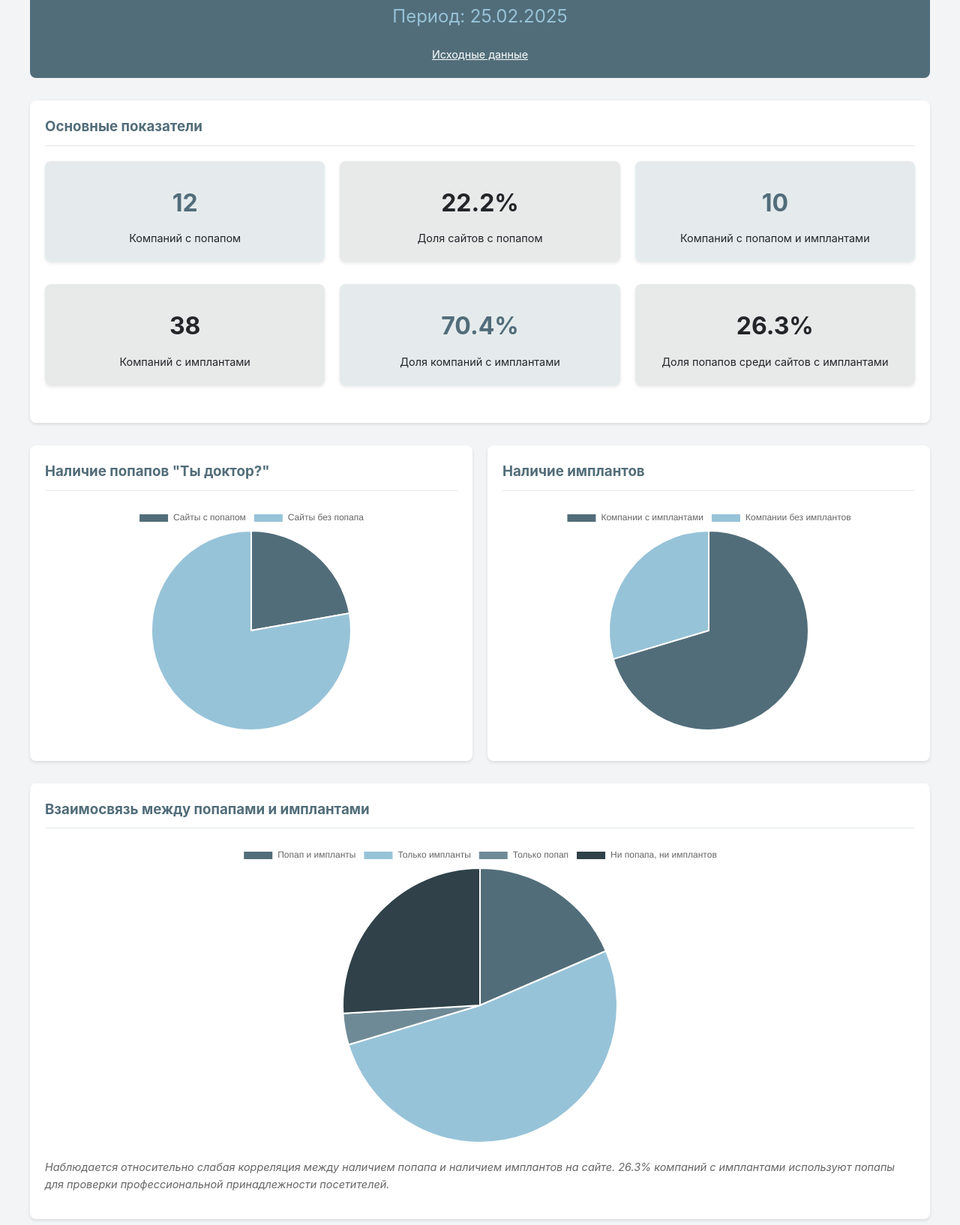
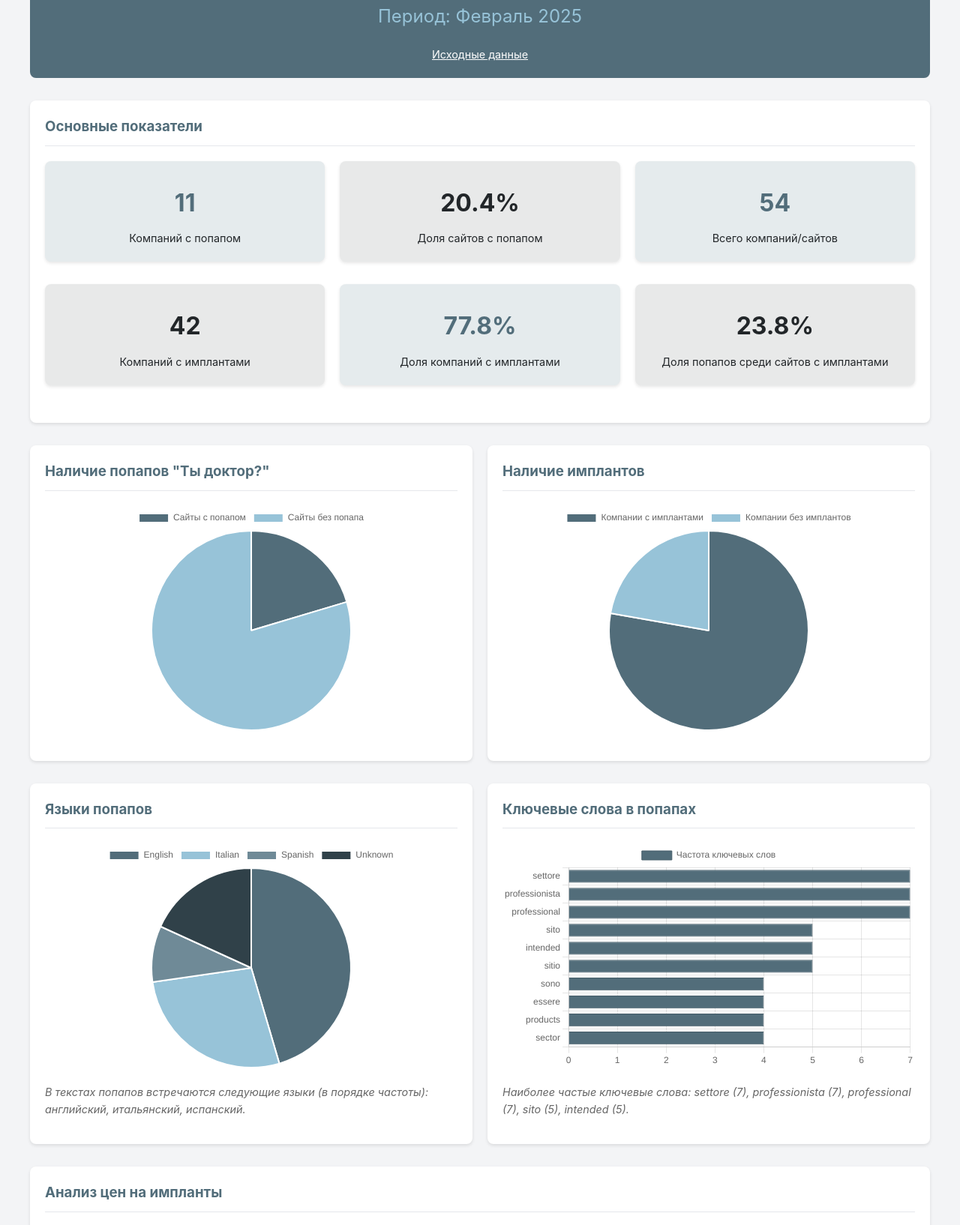
Before and after one commit to artemutka/dental-competitors-report, a plain HTML site: page index.html in a window 1280 px wide. Shown: the part 171-1805 px from the top of the page at 75% size. Drawn offline with nearby package versions, Linux system fonts and the light colour scheme.

Commit message:
Complete update of index.html with February 2025 data and requested changes

```diff
--- a/index.html
+++ b/index.html
@@ -188,9 +188,9 @@
     <div class="container">
         <div class="header">
             <h1>Аналитика конкурентов по попапам "Ты доктор?" и ценам на импланты</h1>
-            <h2>Период: 25.02.2025</h2>
+            <h2>Период: Февраль 2025</h2>
             <div class="data-source">
-                <a href="https://github.com/artemutka/dental-competitors-report" target="_blank">Исходные данные</a>
+                <a href="https://docs.google.com/spreadsheets/d/1bSZqfPODRGw8Ke5zq6ZT_KabqLyw8D4lmQ-3SRbmqzs/edit?gid=0#gid=0" target="_blank">Исходные данные</a>
             </div>
         </div>
 
@@ -198,29 +198,29 @@
             <h3>Основные показатели</h3>
             <div class="stats-row">
                 <div class="stat-box brand-bg">
-                    <div class="stat-value brand-text">12</div>
+                    <div class="stat-value brand-text">11</div>
                     <div class="stat-label">Компаний с попапом</div>
                 </div>
                 <div class="stat-box brand-accent-bg">
-                    <div class="stat-value accent-text">22.2%</div>
+                    <div class="stat-value accent-text">20.4%</div>
                     <div class="stat-label">Доля сайтов с попапом</div>
                 </div>
                 <div class="stat-box brand-bg">
-                    <div class="stat-value brand-text">10</div>
-                    <div class="stat-label">Компаний с попапом и имплантами</div>
+                    <div class="stat-value brand-text">54</div>
+                    <div class="stat-label">Всего компаний/сайтов</div>
                 </div>
             </div>
             <div class="stats-row">
                 <div class="stat-box brand-accent-bg">
-                    <div class="stat-value accent-text">38</div>
+                    <div class="stat-value accent-text">42</div>
                     <div class="stat-label">Компаний с имплантами</div>
                 </div>
                 <div class="stat-box brand-bg">
-                    <div class="stat-value brand-text">70.4%</div>
+                    <div class="stat-value brand-text">77.8%</div>
                     <div class="stat-label">Доля компаний с имплантами</div>
                 </div>
                 <div class="stat-box brand-accent-bg">
-                    <div class="stat-value accent-text">26.3%</div>
+                    <div class="stat-value accent-text">23.8%</div>
                     <div class="stat-label">Доля попапов среди сайтов с имплантами</div>
                 </div>
             </div>
@@ -242,16 +242,6 @@
             </div>
         </div>
 
-        <div class="section">
-            <h3>Взаимосвязь между попапами и имплантами</h3>
-            <div class="chart-container comparison-chart">
-                <canvas id="relationChart"></canvas>
-            </div>
-            <div class="note">
-                <p>Наблюдается относительно слабая корреляция между наличием попапа и наличием имплантов на сайте. 26.3% компаний с имплантами используют попапы для проверки профессиональной принадлежности посетителей.</p>
-            </div>
-        </div>
-
         <div class="two-columns">
             <div class="section">
                 <h3>Языки попапов</h3>
@@ -259,7 +249,7 @@
                     <canvas id="languageChart"></canvas>
                 </div>
                 <div class="note">
-                    <p>В текстах попапов встречаются следующие языки (в порядке частоты): английский, русский, испанский, итальянский.</p>
+                    <p>В текстах попапов встречаются следующие языки (в порядке частоты): английский, итальянский, испанский.</p>
                 </div>
             </div>
 
@@ -269,7 +259,7 @@
                     <canvas id="keywordsChart"></canvas>
                 </div>
                 <div class="note">
-                    <p>Наиболее частые ключевые слова: professional (8), dental (7), dentist (5), doctor (4), medical (3), профессионал (2), стоматолог (2), доктор (2).</p>
+                    <p>Наиболее частые ключевые слова: settore (7), professionista (7), professional (7), sito (5), intended (5).</p>
                 </div>
             </div>
         </div>
@@ -325,8 +315,7 @@
                     According to the prevailing laws, I hereby declare under my own responsibility to be a professional in the dentistry sector and to be authorised to view the content of this website."
                 </li>
                 <li>
-                    <strong>На русском:</strong> "Вы стоматолог?<br>
-                    В соответствии с положениями действующего законодательства я под свою ответственность заявляю, что являюсь профессионалом в стоматологической сфере и, следовательно, имею право просматривать содержимое данного веб-сайта."
+                    <strong>На итальянском:</strong> "Le informazioni contenute in questo sito sono fruibili esclusivamente da professionisti del settore medico odontoiatrico. In ottemperanza alla normativa vigente l'Utente dichiara, sotto la propria responsabilità, di essere un professionista del settore."
                 </li>
                 <li>
                     <strong>На испанском:</strong> "Nota Informativa<br>
@@ -338,15 +327,15 @@
         <div class="section">
             <h3>Ключевые выводы</h3>
             <ul>
-                <li><span class="highlight">Попапы "Ты доктор?":</span> 22.2% сайтов используют попапы для верификации профессиональной принадлежности посетителей</li>
-                <li><span class="highlight">Зависимость от наличия имплантов:</span> 26.3% компаний, предлагающих импланты, используют попапы для проверки</li>
+                <li><span class="highlight">Попапы "Ты доктор?":</span> 20.4% сайтов используют попапы для верификации профессиональной принадлежности посетителей</li>
+                <li><span class="highlight">Зависимость от наличия имплантов:</span> 23.8% компаний, предлагающих импланты, используют попапы для проверки</li>
                 <li><span class="highlight">Языковое разнообразие:</span> Попапы представлены на различных языках, что отражает международный характер рынка</li>
                 <li><span class="highlight">Доступность цен:</span> Только 5.6% компаний открыто публикуют цены на свои импланты на сайте</li>
                 <li><span class="highlight">Разброс цен:</span> Цены на импланты варьируются от $19.25 до $126.00, со средней ценой $61.58</li>
             </ul>
             <div class="conclusion">
                 <h4>Вывод</h4>
-                <p>Анализ показывает, что большинство компаний (70.4%) предлагают импланты, но только четверть из них (26.3%) используют попапы для подтверждения профессиональной принадлежности посетителей. Открытое ценообразование не является распространенной практикой в данной отрасли, что может свидетельствовать о стратегии привлечения клиентов через прямой контакт и индивидуальное предложение.</p>
+                <p>Анализ показывает, что большинство компаний (77.8%) предлагают импланты, но только часть из них (23.8%) используют попапы для подтверждения профессиональной принадлежности посетителей. Открытое ценообразование не является распространенной практикой в данной отрасли, что может свидетельствовать о стратегии привлечения клиентов через прямой контакт и индивидуальное предложение.</p>
                 <p>Тексты попапов обычно указывают на профессиональную направленность контента и требуют явного подтверждения от пользователя, что он является специалистом в стоматологической отрасли.</p>
             </div>
         </div>
@@ -357,7 +346,7 @@
         const popupData = {
             labels: ['Сайты с попапом', 'Сайты без попапа'],
             datasets: [{
-                data: [12, 42],
+                data: [11, 43],
                 backgroundColor: ['#526d7a', '#97c3d8'],
                 hoverBackgroundColor: ['#455c68', '#85b2c9']
             }]
@@ -366,35 +355,26 @@
         const implantData = {
             labels: ['Компании с имплантами', 'Компании без имплантов'],
             datasets: [{
-                data: [38, 16],
+                data: [42, 12],
                 backgroundColor: ['#526d7a', '#97c3d8'],
                 hoverBackgroundColor: ['#455c68', '#85b2c9']
             }]
         };
 
-        const relationData = {
-            labels: ['Попап и импланты', 'Только импланты', 'Только попап', 'Ни попапа, ни имплантов'],
+        const languageData = {
+            labels: ['English', 'Italian', 'Spanish', 'Unknown'],
             datasets: [{
-                data: [10, 28, 2, 14],
-                backgroundColor: ['#526d7a', '#97c3d8', '#6f8a97', '#304149'],
-                hoverBackgroundColor: ['#455c68', '#85b2c9', '#5e7583', '#273540']
-            }]
-        };
-
-        const languageData = {
-            labels: ['English', 'Russian', 'Spanish', 'Italian'],
-            datasets: [{
-                data: [7, 2, 2, 1],
+                data: [5, 3, 1, 2],
                 backgroundColor: ['#526d7a', '#97c3d8', '#6f8a97', '#304149'],
                 hoverBackgroundColor: ['#455c68', '#85b2c9', '#5e7583', '#273540']
             }]
         };
 
         const keywordsData = {
-            labels: ['professional', 'dental', 'dentist', 'doctor', 'medical', 'профессионал', 'стоматолог', 'доктор'],
+            labels: ['settore', 'professionista', 'professional', 'sito', 'intended', 'sitio', 'sono', 'essere', 'products', 'sector'],
             datasets: [{
                 label: 'Частота ключевых слов',
-                data: [8, 7, 5, 4, 3, 2, 2, 2],
+                data: [7, 7, 7, 5, 5, 5, 4, 4, 4, 4],
                 backgroundColor: '#526d7a',
                 borderColor: '#455c68',
                 borderWidth: 1
@@ -430,29 +410,6 @@
             new Chart(document.getElementById('implantChart'), {
                 type: 'pie',
                 data: implantData,
-                options: {
-                    responsive: true,
-                    maintainAspectRatio: false,
-                    plugins: {
-                        tooltip: {
-                            callbacks: {
-                                label: function(context) {
-                                    const label = context.label || '';
-                                    const value = context.raw || 0;
-                                    const total = context.dataset.data.reduce((acc, val) => acc + val, 0);
-                                    const percentage = Math.round((value / total) * 100);
-                                    return `${label}: ${value} (${percentage}%)`;
-                                }
-                            }
-                        }
-                    }
-                }
-            });
-
-            // График взаимосвязи попапов и имплантов
-            new Chart(document.getElementById('relationChart'), {
-                type: 'pie',
-                data: relationData,
                 options: {
                     responsive: true,
                     maintainAspectRatio: false,
```
